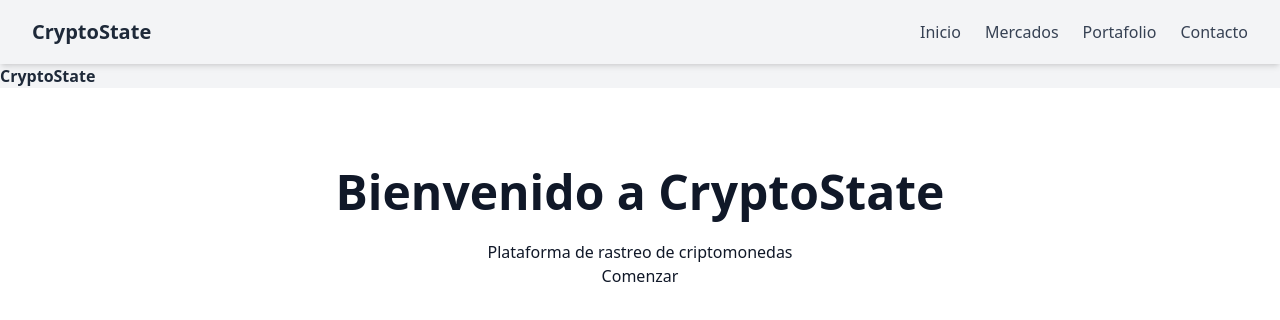
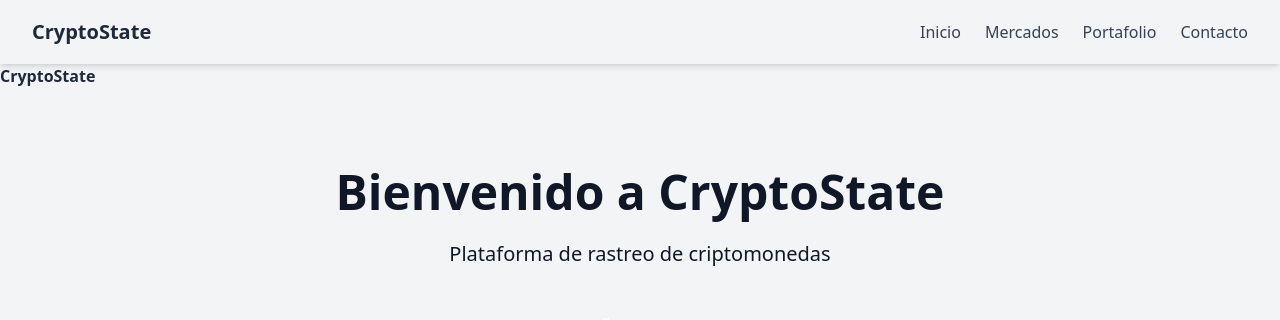
Before and after one commit to DanilovTuring/crypto-state, a React (Vite) app: page / in a window 1280 px wide. Shown: the top 320 px of the page. Built offline with nearby package versions, Linux system fonts and the light colour scheme.

Commit message:
feat: implement CryptoStatus component and integrate CryptoCard for real-time cryptocurrency data display

```diff
--- a/src/pages/Home.jsx
+++ b/src/pages/Home.jsx
@@ -2,13 +2,13 @@ import React from 'react';
 
 function Home() {
     return (
-        <section className="px-4 py-12 md:py-20 bg-white dark:bg-[--color--primary-dark] text-gray-900 dark:text-white">
-            <div className="max-w-4x2 mx-auto text-center">
+        <section className="px-4 py-12 md:py-20 bg-blue dark:bg-[--color--primary-dark] text-gray-900 dark:text-white">
+            <div className="max-w-4x1 mx-auto text-center">
                 <h1 className="text-4xl md:text-5xl font-bold mb-6"> Bienvenido a CryptoState</h1>
-                <p>
+                <p className="text-lg md:text-xl mb-8">
                     Plataforma de rastreo de criptomonedas
                 </p>
-                <a href="#">
+                <a href="#" className="inline-block px-6 py-3 bg[--color--primary] text-white font-semibold rounded hover:bg-blue-500 transition-colors">
                     Comenzar
                 </a>
             </div>
```
